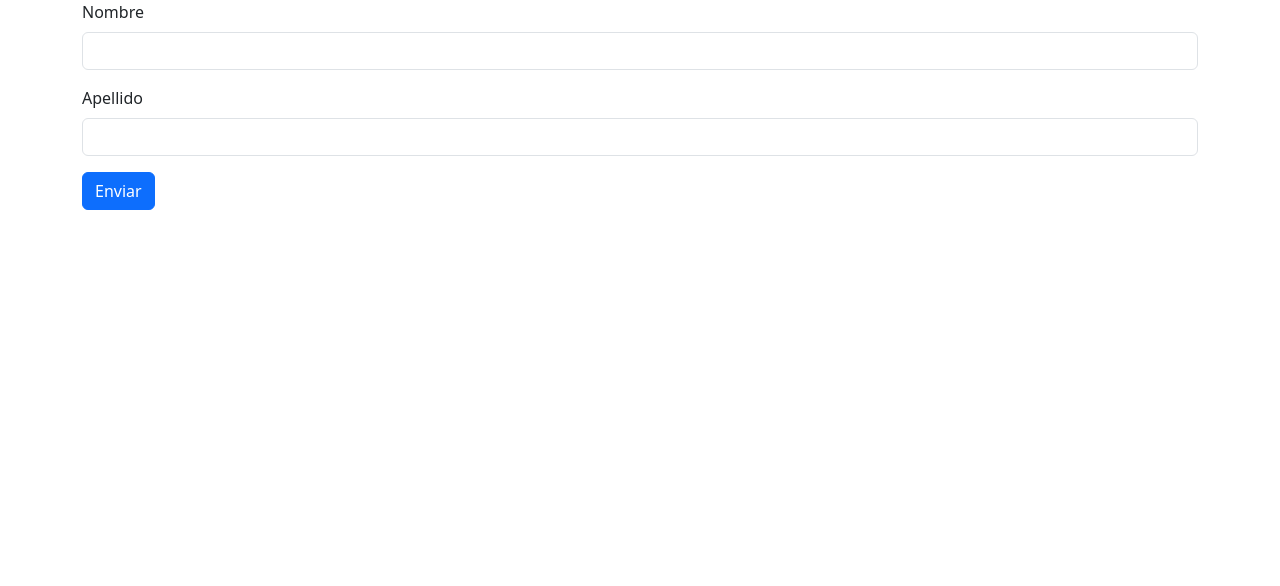
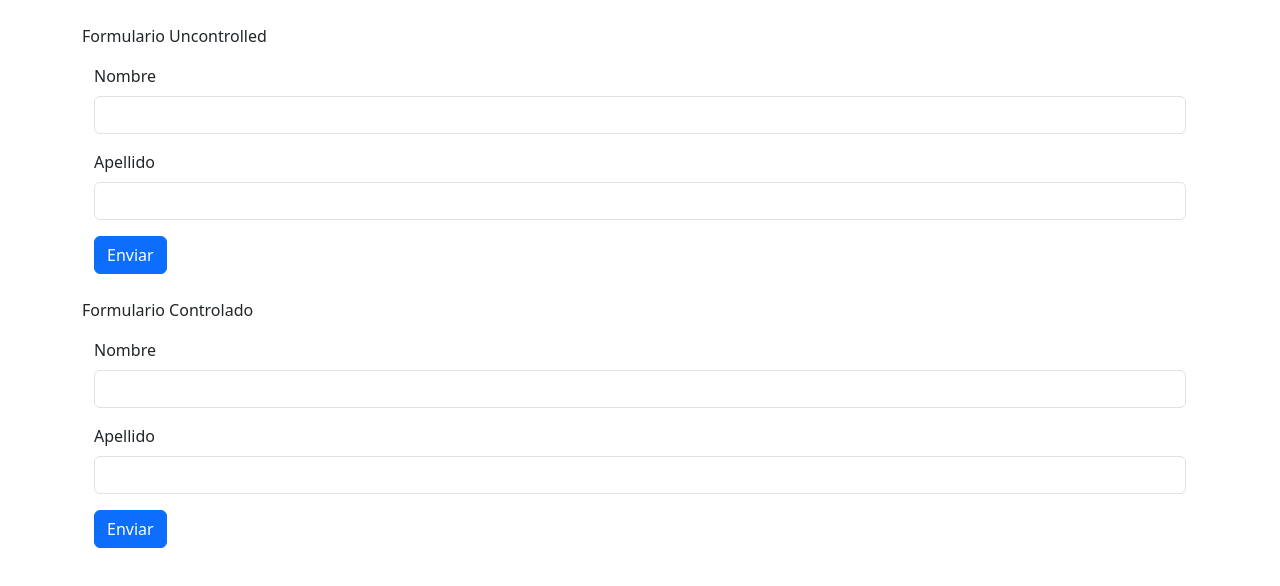
Before and after one commit to manuelparra/ultimate-react, a React (Vite) app in the folder 05-Formularios/react-app/: page / in a window 1280 px wide. Shown: the top 586 px of the page. Built offline with nearby package versions, Linux system fonts and the light colour scheme.

Commit message:
Formularios -> 05-Controlled

```diff
--- a/05-Formularios/react-app/src/App.tsx
+++ b/05-Formularios/react-app/src/App.tsx
@@ -1,9 +1,21 @@
-import Form from "./components/Form";
+import FormUncontrolled from "./components/FormUncontrolled";
+import FormControlled from "./components/FormControlled";
 
 function App() {
   return (
     <div className="container-sm">
-      <Form />
+      <div className="mt-4">
+        <p>Formulario Uncontrolled</p>
+      </div>
+      <div className="container-fluid">
+        <FormUncontrolled />
+      </div>
+      <div className="mt-4">
+        <p>Formulario Controlado</p>
+      </div>
+      <div className="container-fluid">
+        <FormControlled />
+      </div>
     </div>
   );
 }
--- a/05-Formularios/react-app/src/components/Form.tsx
+++ b/05-Formularios/react-app/src/components/FormControlled.tsx
@@ -1,20 +1,13 @@
-import { FormEvent, useRef } from "react";
+import { FormEvent, useState } from "react";
 
 type Props = {};
 
-function Form({}: Props) {
-  const nameRef = useRef<HTMLInputElement>(null);
-  const lastNameRef = useRef<HTMLInputElement>(null);
+function FormControlled({}: Props) {
+  const [user, setUser] = useState({ name: "", lastname: "" });
 
   const handleSubmit = (event: FormEvent) => {
     event.preventDefault();
-
-    const user = {
-      name: nameRef.current?.value,
-      lastName: lastNameRef.current?.value,
-    };
-
-    console.log("Enviando...", user);
+    console.log(user);
   };
 
   return (
@@ -23,17 +16,24 @@ function Form({}: Props) {
         <label htmlFor="name" className="form-label">
           Nombre
         </label>
-        <input ref={nameRef} type="text" id="name" className="form-control" />
+        <input
+          type="text"
+          id="name"
+          className="form-control"
+          value={user.name}
+          onChange={(e) => setUser({ ...user, name: e.target.value })}
+        />
       </div>
       <div className="mb-3">
         <label htmlFor="lastname" className="form-label">
           Apellido
         </label>
         <input
-          ref={lastNameRef}
           type="text"
           id="lastname"
           className="form-control"
+          value={user.lastname}
+          onChange={(e) => setUser({ ...user, lastname: e.target.value })}
         />
       </div>
       <button className="btn btn-primary">Enviar</button>
@@ -41,4 +41,4 @@ function Form({}: Props) {
   );
 }
 
-export default Form;
+export default FormControlled;
--- /dev/null
+++ b/05-Formularios/react-app/src/components/FormUncontrolled.tsx
@@ -0,0 +1,47 @@
+import { FormEvent, useRef } from "react";
+
+type Props = {};
+
+function FormUncontrolled({}: Props) {
+  // para poder obtener el valor de los inputs utilizaremos el thook useRef, uncontrolled formulario
+  // basicamente useRef permite obetener referencias de estos campos de texte de modo que cuando algo
+  // ocurra (un evento por ejemplo) entonces podemos ir a buscar el valor de estos.
+  const nameRef = useRef<HTMLInputElement>(null);
+  const lastnameRef = useRef<HTMLInputElement>(null);
+
+  const handleSubmit = (event: FormEvent) => {
+    event.preventDefault();
+
+    const user = {
+      name: nameRef.current?.value,
+      lastName: lastnameRef.current?.value,
+    };
+
+    console.log("Enviando...", user);
+  };
+
+  return (
+    <form onSubmit={handleSubmit}>
+      <div className="mb-3">
+        <label htmlFor="name" className="form-label">
+          Nombre
+        </label>
+        <input ref={nameRef} type="text" id="name" className="form-control" />
+      </div>
+      <div className="mb-3">
+        <label htmlFor="lastname" className="form-label">
+          Apellido
+        </label>
+        <input
+          ref={lastnameRef}
+          type="text"
+          id="lastname"
+          className="form-control"
+        />
+      </div>
+      <button className="btn btn-primary">Enviar</button>
+    </form>
+  );
+}
+
+export default FormUncontrolled;
```
